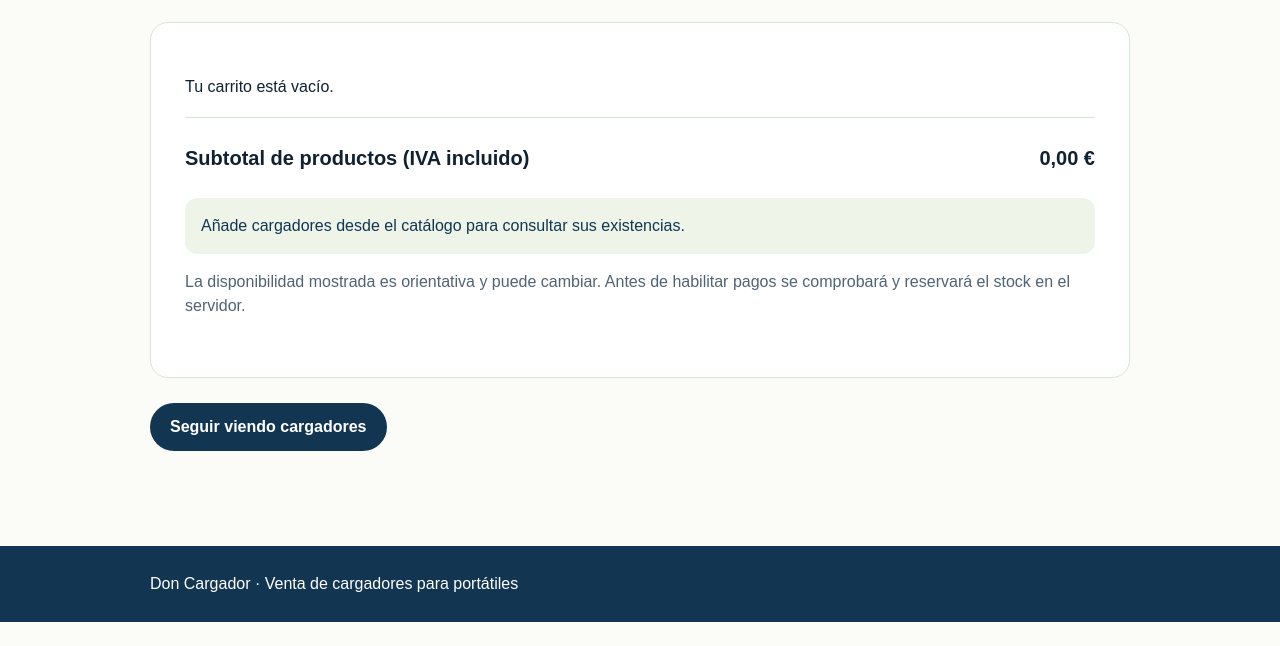
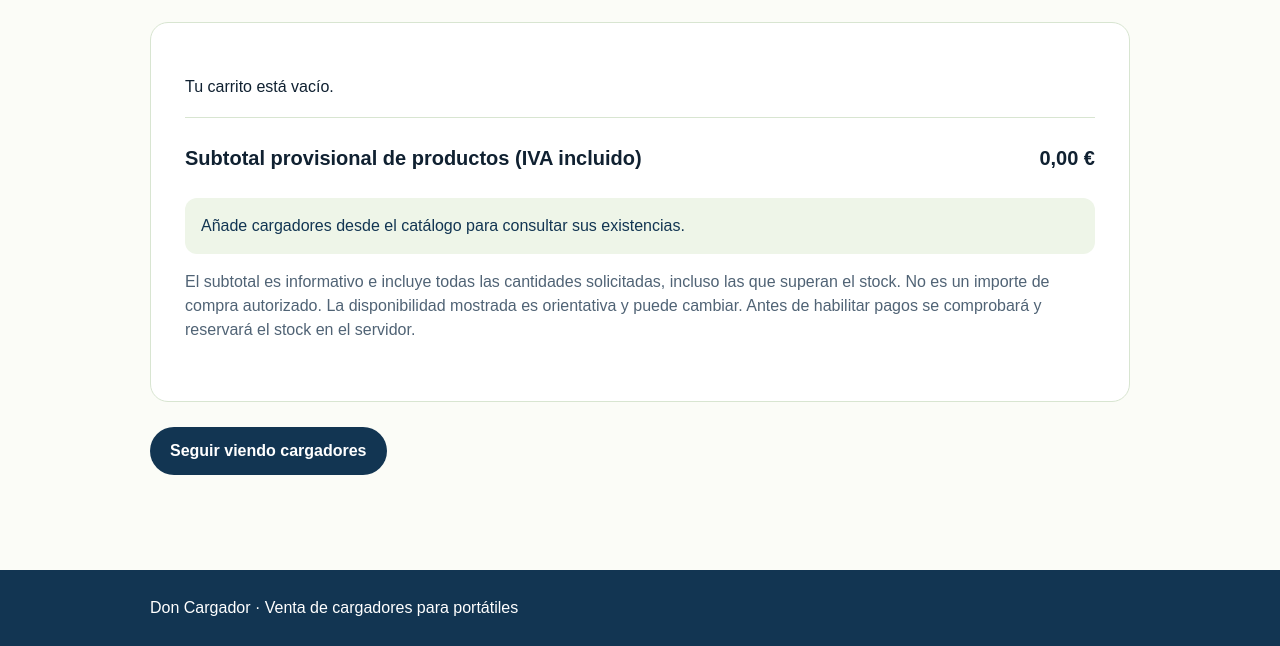
Before and after one commit to inmaculadaoc81/DonCargador, a website: page carrito.html in a window 1280 px wide. Shown: the part 282-928 px from the top of the page. Before the commit the page ends 904 px from the top, so only its background shows below. Drawn offline with Linux system fonts and the light colour scheme; no server answers.

Commit message:
Aclarar que el subtotal es provisional hasta validar stock

```diff
--- a/carrito.html
+++ b/carrito.html
@@ -9,7 +9,7 @@
 </head>
 <body>
 <header><div class="wrap"><a href="/"><img src="/assets/logo-don-cargador.jpg" alt="Don Cargador"></a><a href="/catalogo.html">Volver al catálogo</a></div></header>
-<main><div class="wrap"><h1>Tu carrito de prueba</h1><p class="intro">Consulta las unidades disponibles y ajusta las cantidades. Esta página es una simulación: todavía no se realizan compras, pagos ni reservas.</p><div class="panel"><ul id="carrito-lista" class="lista" aria-live="polite"></ul><div class="subtotal"><span>Subtotal de productos (IVA incluido)</span><span id="carrito-total">0,00 €</span></div><p class="aviso" id="carrito-estado-stock" role="status" aria-live="polite">Comprobando existencias…</p><p class="intro">La disponibilidad mostrada es orientativa y puede cambiar. Antes de habilitar pagos se comprobará y reservará el stock en el servidor.</p></div><div class="acciones"><a class="volver" href="/catalogo.html">Seguir viendo cargadores</a></div></div></main>
+<main><div class="wrap"><h1>Tu carrito de prueba</h1><p class="intro">Consulta las unidades disponibles y ajusta las cantidades. Esta página es una simulación: todavía no se realizan compras, pagos ni reservas.</p><div class="panel"><ul id="carrito-lista" class="lista" aria-live="polite"></ul><div class="subtotal"><span>Subtotal provisional de productos (IVA incluido)</span><span id="carrito-total">0,00 €</span></div><p class="aviso" id="carrito-estado-stock" role="status" aria-live="polite">Comprobando existencias…</p><p class="intro">El subtotal es informativo e incluye todas las cantidades solicitadas, incluso las que superan el stock. No es un importe de compra autorizado. La disponibilidad mostrada es orientativa y puede cambiar. Antes de habilitar pagos se comprobará y reservará el stock en el servidor.</p></div><div class="acciones"><a class="volver" href="/catalogo.html">Seguir viendo cargadores</a></div></div></main>
 <footer><div class="wrap"><p>Don Cargador · Venta de cargadores para portátiles</p></div></footer>
 <script src="/assets/carrito-pagina-demo.js" defer></script>
 </body></html>
```
